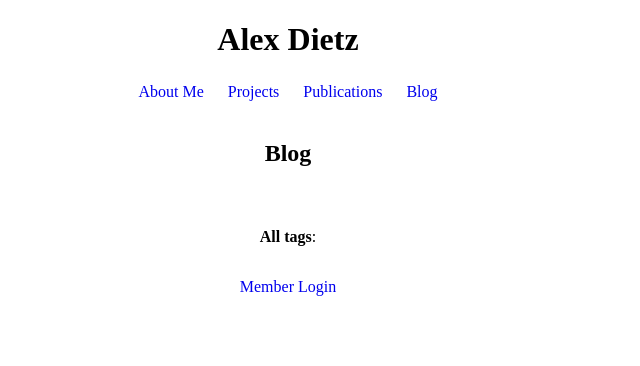
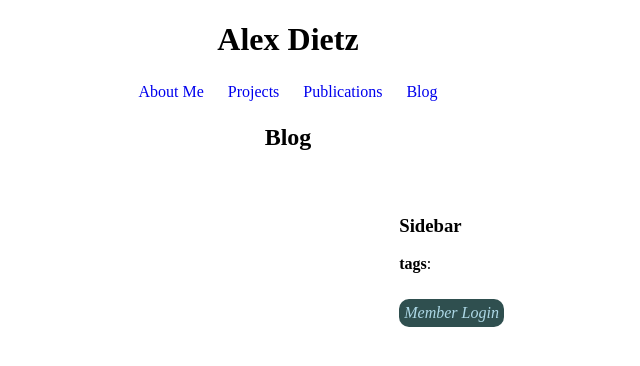
Before and after one commit to alexdietz1988/PersonalWebsite, a Django app: page /blog in a window 1280 px wide. Shown: the top 366 px of the page, without its empty margins (352-992 px from the left). Run offline with Django 4.2, Linux system fonts and the light colour scheme; data that the repository does not hold is empty.

Commit message:
Add sidebar

```diff
--- a/main_app/static/blog.css
+++ b/main_app/static/blog.css
@@ -1,13 +1,24 @@
-.blog {
+main {
+	display: flex;
+	flex-direction: row;
+}
+
+.posts {
 	display: flex;
 	flex-direction: column;
 	justify-content: center;
 	align-items: center;
+	padding-right: 10px;
+	width: 500px;
 }
 
 .post {
-	width: 500px;
 	line-height: 1.4;
+}
+
+aside {
+	width: 300px;
+	padding-left: 20px;
 }
 
 .private {
@@ -18,8 +29,27 @@
 	border-radius: 10px;
 }
 
+.login {
+	display: inline-block;
+	color: white;
+	background-color: darkslategray;
+	padding: 5px;
+	border-radius: 10px;
+	margin-top: 10px;
+}
+
+.login a {
+	color: lightblue;
+}
+
 @media screen and (max-width: 525px) {
-	.post {
-		width: 80vw;
+
+	main {
+		flex-direction: column-reverse;
+	}
+
+	.posts, aside {
+		padding: 0;
+		width: 100%;
 	}
 }
--- a/main_app/templates/blog/base.html
+++ b/main_app/templates/blog/base.html
@@ -25,10 +25,33 @@
 		</nav>
 	</header>
 
-	<main class="blog">
+	<h2>Blog</h2>
 
+	<main>
         {% block body %}
         {% endblock%}
+
+	<aside>
+		<h3>Sidebar</h3>
+
+		<p>
+			<b>tags</b>:
+			{% for tag in tags %}
+				{% if tag.posts.all|length > 0 and tag.name != 'private' %}
+					<a href="{% url "tagged-posts" tag.pk %}">{{tag.name}}</a>
+				{% endif %}
+			{% endfor %}
+		</p>
+
+		<p>
+			{% if user.membership.member == True %}
+				You are logged in as a member. <a href="{% url "logout" %}">Logout</a>
+			{% else %}
+				<div class="login"><a href="{% url "login" %}"><em>Member Login</em></a></div>
+			{% endif %}
+		</p>
+
+	</aside>
 
 	</main>
 
--- a/main_app/templates/blog/blog.html
+++ b/main_app/templates/blog/blog.html
@@ -4,8 +4,7 @@
 
 {% block body %}
 
-<h2>Blog</h2>
-
+<div class="posts">
 {% for post in posts %}
     {% if post.private == False or user.membership.member == True %}
         <div class="post">
@@ -23,22 +22,6 @@
         </div>
     {% endif %}
 {% endfor %}
-
-<p>
-    <b>All tags</b>:
-    {% for tag in tags %}
-        {% if tag.posts.all|length > 0 and tag.name != 'private' %}
-            <a href="{% url "tagged-posts" tag.pk %}">{{tag.name}}</a>
-        {% endif %}
-    {% endfor %}
-</p>
-
-<p>
-{% if user.membership.member == True %}
-    You are logged in as a member. <a href="{% url "logout" %}">Logout</a>
-{% else %}
-    <a href="{% url "login" %}">Member Login</a>
-{% endif %}
-</p>
+</div>
 
 {% endblock %}
```
